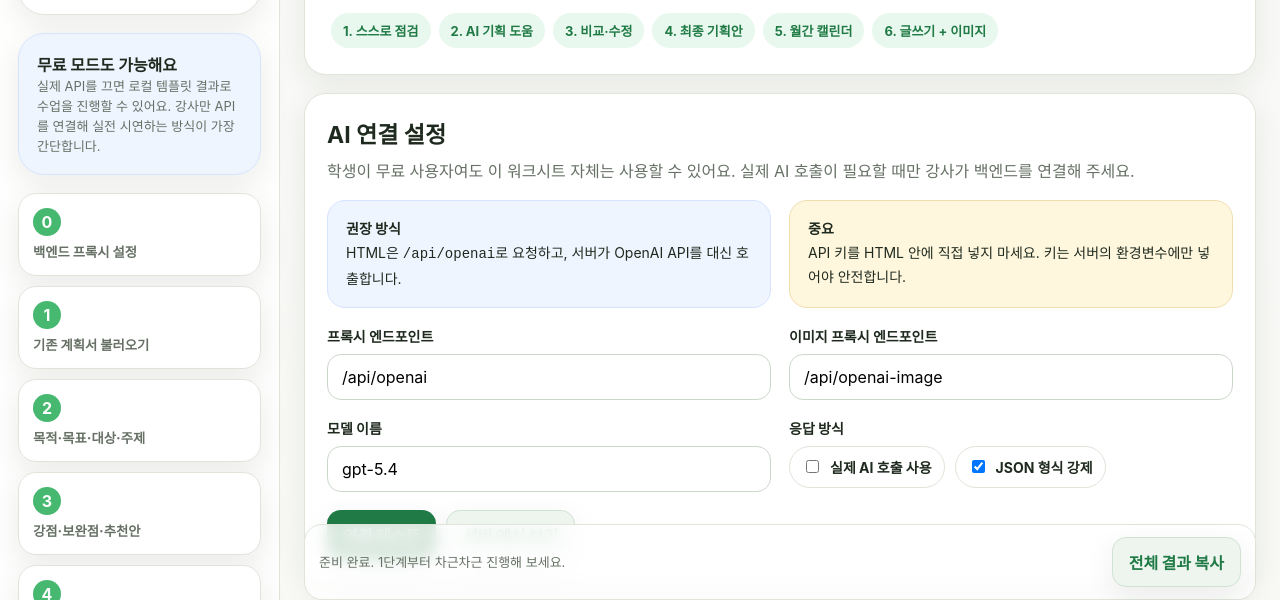
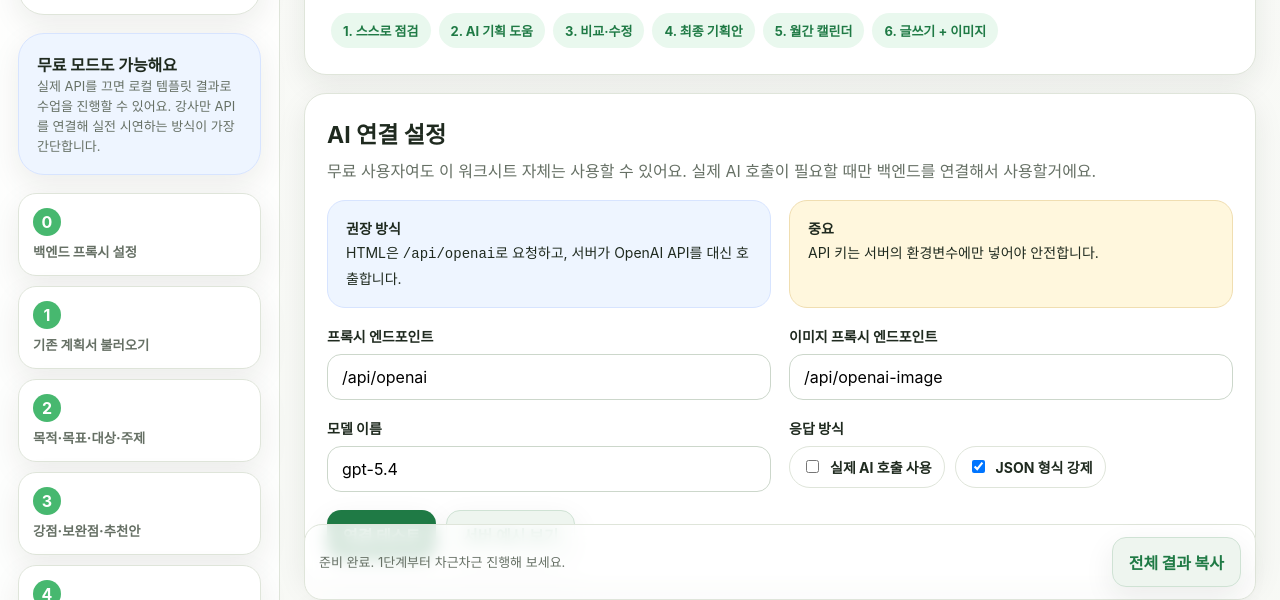
Before and after one commit to yoonheejangs/blogmaster, a website: page index.html in a window 1280 px wide. Shown: the part 200-800 px from the top of the page. Drawn offline with Linux system fonts and the light colour scheme.

Commit message:
Update index.html

```diff
--- a/index.html
+++ b/index.html
@@ -41,10 +41,10 @@
 
     <section class="panel" data-step="0">
       <h3>AI 연결 설정</h3>
-      <p class="desc">학생이 무료 사용자여도 이 워크시트 자체는 사용할 수 있어요. 실제 AI 호출이 필요할 때만 강사가 백엔드를 연결해 주세요.</p>
+      <p class="desc">무료 사용자여도 이 워크시트 자체는 사용할 수 있어요. 실제 AI 호출이 필요할 때만 백엔드를 연결해서 사용할거에요.</p>
       <div class="grid two">
         <div class="apiBox"><strong>권장 방식</strong><br>HTML은 <code>/api/openai</code>로 요청하고, 서버가 OpenAI API를 대신 호출합니다.</div>
-        <div class="warnBox"><strong>중요</strong><br>API 키를 HTML 안에 직접 넣지 마세요. 키는 서버의 환경변수에만 넣어야 안전합니다.</div>
+        <div class="warnBox"><strong>중요</strong><br>API 키는 서버의 환경변수에만 넣어야 안전합니다.</div>
       </div>
       <div class="grid two" style="margin-top:18px">
         <div><label>프록시 엔드포인트</label><input type="text" id="apiEndpoint" value="/api/openai" /></div>
```
